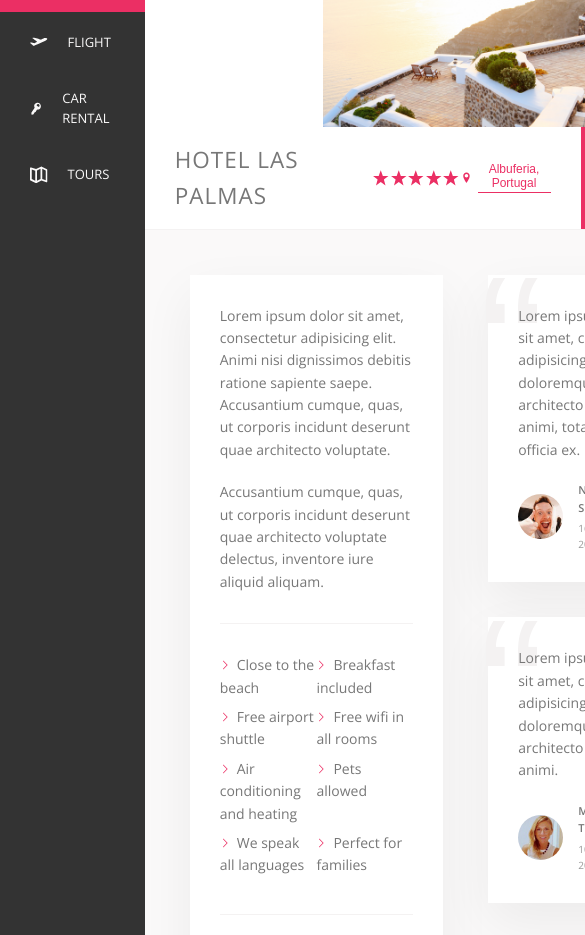
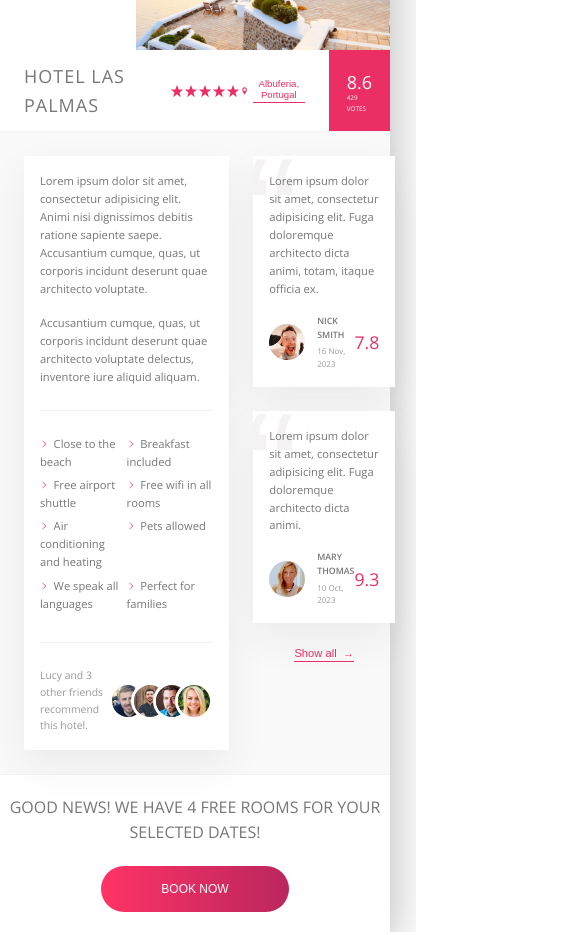
Before and after one commit to Sabrae/Trillo_CSS_Training, a website: page index.html in a window 390 px wide. Shown: the part 224-1159 px from the top of the page, 585 px wide, since content can reach past the window. Drawn offline with nearby package versions, Linux system fonts and the light colour scheme; files that its build step writes are made by us from their sources.

Commit message:
add media queries

```diff
--- a/sass/_base.scss
+++ b/sass/_base.scss
@@ -18,6 +18,11 @@
   --line: 1px solid var(--color-gray-light-2);
 }
 
+$bp-largest: 75em;      //1200px
+$bp-large: 68.75em;     //1100px
+$bp-medium: 56.25em;      //900
+
+
 * {
   margin: 0;
   padding: 0;
@@ -32,6 +37,10 @@
 html {
   box-sizing: border-box;
   font-size: 62.5%; //1rem = 10px; 10px/16px = 62,5%
+
+  @media only screen and (max-width: $bp-large) {
+    font-size: 50%;
+  }
 }
 
 body {
--- a/sass/_components.scss
+++ b/sass/_components.scss
@@ -124,12 +124,27 @@
   list-style: none;
   margin-top: 3.5rem;
 
+    @media only screen and (max-width: $bp-medium) {
+      display: flex;
+      margin: 0;
+    }
+
+
   &__item {
     position: relative;
 
     &:not(:last-child) {
       margin-bottom: 0.5rem;
+
+      @media only screen and (max-width: $bp-medium) {
+        margin: 0;
+      }
     }
+
+    @media only screen and (max-width: $bp-medium) {
+      flex: 1;
+    }
+
   }
 
   &__item::before {
@@ -168,6 +183,11 @@
 
     display: flex;
     align-items: center;
+
+    @media only screen and (max-width: $bp-medium) {
+      justify-content: center;
+      padding: 2rem;
+    }
   }
 
   &__icon {
@@ -185,6 +205,10 @@
   color: var(--color-gray-light-4);
   text-align: center;
   padding: 2.5rem;
+
+    @media only screen and (max-width: $bp-medium) {
+      display: none;
+    }
 }
 
 ////////////////////////////////////
@@ -366,7 +390,7 @@
   }
 
   &__friends {
-
+    display: flex;
   }
 
   &__photo {
@@ -377,7 +401,7 @@
     border: 3px solid #fff;
 
     &:not(:last-child) {
-      margin-right: -1.5rem;
+      margin-right: -2rem;
     }
   }
 }
@@ -390,6 +414,11 @@
   padding: 3rem;
   margin-bottom: 3.5rem;
   position: relative;
+
+  @media only screen and (max-width: $bp-medium) {
+    padding: 2rem;
+    margin-bottom: 3rem;
+  }
 
   &__text {
     margin-bottom: 2rem;
@@ -451,6 +480,10 @@
   padding: 3.5rem 0;
   text-align: center;
 
+  @media only screen and (max-width: $bp-medium) {
+    padding: 2.5rem 0;
+  }
+
   &__book-now {
     font-size: 2rem;
     font-weight: 300;
--- a/sass/_layout.scss
+++ b/sass/_layout.scss
@@ -5,6 +5,12 @@
   box-shadow: var(--shadow-dark);
 
   min-height: 50rem;
+
+  @media only screen and (max-width: $bp-largest) {
+    margin: 0;
+    max-width: 100%;
+    width: 100%;
+  }
 }
 
 .header {
@@ -21,6 +27,9 @@
 .content {
   display: flex;
 
+  @media only screen and (max-width: $bp-medium) {
+    flex-direction: column;
+  }
 }
 
 .sidebar {
@@ -47,6 +56,9 @@
   background-color: var(--color-gray-light-1);
   border-bottom: var(--line);
 
+  @media only screen and (max-width: $bp-medium) {
+    padding: 3rem;
+  }
 }
 
 .description {
@@ -56,7 +68,10 @@
   flex: 0 0 60%;
   margin-right: 4.5rem;
 
-
+    @media only screen and (max-width: $bp-medium) {
+      padding: 2rem;
+      margin-right: 3rem;
+    }
 }
 
 .user-reviews {
```
